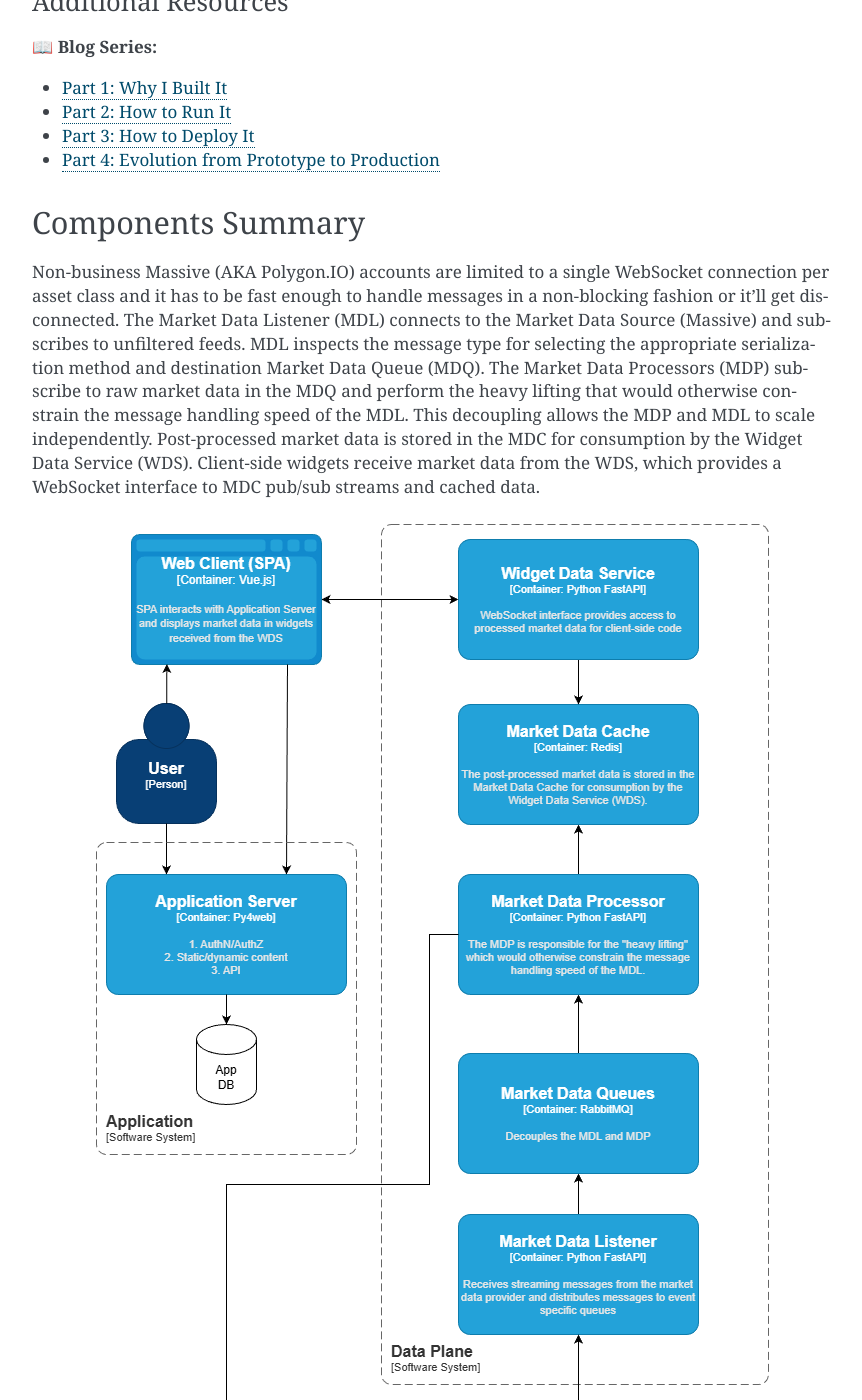
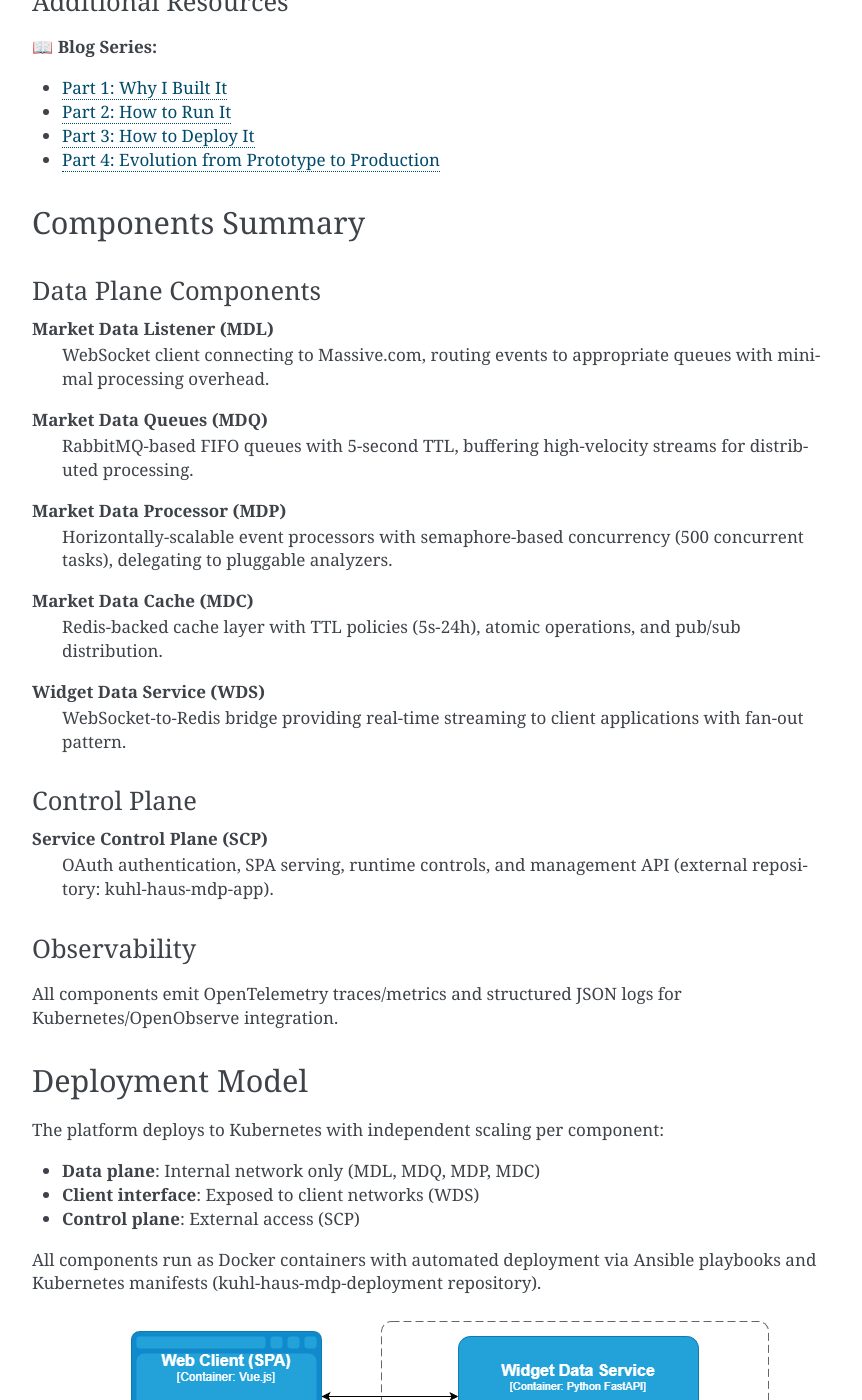
Before and after one commit to kuhl-haus/kuhl-haus-mdp, a Sphinx documentation site: the page built from docs/readme.rst, in a window 1280 px wide and 1400 px high, scrolled down 945 px. Shown: the whole window, without its empty margins (338-1200 px from the left). Built offline with Sphinx 7.4.7, drawn with Linux system fonts in a browser that asks for light colours; pages that are not in the unit, such as notebooks, are missing from menus; the version number is read from the project's files by our own code; some of the changed text lies outside the part shown.

Commit message:
Enhance docs with architecture & deployment
Add detailed Data Plane, Control Plane, Observability, and Deployment Model sections to README.md and README.rst, describing MDL, MDQ, MDP, MDC, WDS, and SCP components, scaling and deployment notes, and OpenTelemetry logging/metrics. Insert architecture.svg reference and move the Context Diagram figure in the RST; remove the old ASCII art diagram. Also update docs/index.rst to remove the separate Architecture entry. Files changed: README.md, README.rst, docs/index.rst.

```diff
--- a/README.rst
+++ b/README.rst
@@ -72,91 +72,53 @@ Additional Resources
 Components Summary
 ==================
 
-Non-business Massive (AKA Polygon.IO) accounts are limited to a single WebSocket connection per asset class and it has to be fast enough to handle messages in a non-blocking fashion or it'll get disconnected. The Market Data Listener (MDL) connects to the Market Data Source (Massive) and subscribes to unfiltered feeds. MDL inspects the message type for selecting the appropriate serialization method and destination Market Data Queue (MDQ). The Market Data Processors (MDP) subscribe to raw market data in the MDQ and perform the heavy lifting that would otherwise constrain the message handling speed of the MDL. This decoupling allows the MDP and MDL to scale independently. Post-processed market data is stored in the MDC for consumption by the Widget Data Service (WDS). Client-side widgets receive market data from the WDS, which provides a WebSocket interface to MDC pub/sub streams and cached data.
+
+Data Plane Components
+----------------------
+
+**Market Data Listener (MDL)**
+  WebSocket client connecting to Massive.com, routing events to appropriate queues with minimal processing overhead.
+
+**Market Data Queues (MDQ)**
+  RabbitMQ-based FIFO queues with 5-second TTL, buffering high-velocity streams for distributed processing.
+
+**Market Data Processor (MDP)**
+  Horizontally-scalable event processors with semaphore-based concurrency (500 concurrent tasks), delegating to pluggable analyzers.
+
+**Market Data Cache (MDC)**
+  Redis-backed cache layer with TTL policies (5s-24h), atomic operations, and pub/sub distribution.
+
+**Widget Data Service (WDS)**
+  WebSocket-to-Redis bridge providing real-time streaming to client applications with fan-out pattern.
+
+Control Plane
+-------------
+
+**Service Control Plane (SCP)**
+  OAuth authentication, SPA serving, runtime controls, and management API (external repository: kuhl-haus-mdp-app).
+
+Observability
+-------------
+
+All components emit OpenTelemetry traces/metrics and structured JSON logs for Kubernetes/OpenObserve integration.
+
+Deployment Model
+================
+
+The platform deploys to Kubernetes with independent scaling per component:
+
+- **Data plane**: Internal network only (MDL, MDQ, MDP, MDC)
+- **Client interface**: Exposed to client networks (WDS)
+- **Control plane**: External access (SCP)
+
+All components run as Docker containers with automated deployment via Ansible playbooks and Kubernetes manifests (kuhl-haus-mdp-deployment repository).
+
 
 .. figure:: Market_Data_Processing_C4.png
    :align: center
    :alt: Market Data Platform Context Diagram
 
    Market Data Platform Context Diagram
-
-
-
-::
-
-                      +---------------------------+
-                      |    Web Client (SPA)       |
-                      |   [Container: Vue.js]     |
-       +---------+    |                           |
-       |  User   |<-->| Displays market data from |
-       +---------+    | WDS, interacts with SCP   |
-                      +-------------+-------------+
-                                    |
-                                    v
-                      +---------------------------+
-                      | Service Control Plane     |
-                      |  [Container: Py4web]      |
-                      |                           |
-                      | 1. AuthN/AuthZ            |
-                      | 2. Static/dynamic content |
-                      | 3. Control plane          |
-                      | 4. API                    |
-                      +---------------------------+
-
-
-    Data Plane:
-    ───────────
-
-      +-----------------------------+
-      |  Widget Data Service        |<---- Client connections
-      | [Container: FastAPI]        |
-      |                             |
-      | WebSocket interface for     |
-      | processed market data       |
-      +-------------+---------------+
-                    |
-                    v
-      +-----------------------------+
-      |   Market Data Cache         |
-      |   [Container: Redis]        |
-      |                             |
-      | Stores processed data with  |
-      | TTL and pub/sub support     |
-      +-------------^---------------+
-                    |
-                    |
-      +-------------+---------------+
-      | Market Data Processor       |----------> Massive REST API
-      | [Container: FastAPI]        |            (snapshots, avg vol,
-      |                             |             free float, etc.)
-      | Analyzes and processes raw  |
-      | data via pluggable analyzers|
-      +-------------^---------------+
-                    |
-                    |
-      +-----------------------------+
-      |  Market Data Queues         |
-      |  [Container: RabbitMQ]      |
-      |                             |
-      | FIFO with 5s TTL, decouples |
-      | listener from processors    |
-      +-------------^---------------+
-                    |
-                    |
-      +-----------------------------+
-      | Market Data Listener        |
-      | [Container: FastAPI]        |
-      |                             |
-      | Routes WebSocket messages   |
-      | to event-specific queues    |
-      +-------------^---------------+
-                    |
-                    |
-                +---+----+
-                |Massive |
-                |WebSocket
-                +--------+
-
 
 
 Component Descriptions
--- a/docs/architecture.rst
+++ /dev/null
@@ -1,57 +0,0 @@
-============
-Architecture
-============
-
-Component Architecture
-======================
-
-The Kuhl Haus Market Data Platform follows a distributed microservices architecture with clear separation of concerns between data ingestion, processing, caching, and distribution layers.
-
-.. figure:: architecture.svg
-   :align: center
-   :alt: Market Data Platform Component Architecture
-
-   Market Data Platform Component Architecture
-
-Architecture Overview
-=====================
-
-Data Plane Components
-----------------------
-
-**Market Data Listener (MDL)**
-  WebSocket client connecting to Massive.com, routing events to appropriate queues with minimal processing overhead.
-
-**Market Data Queues (MDQ)**
-  RabbitMQ-based FIFO queues with 5-second TTL, buffering high-velocity streams for distributed processing.
-
-**Market Data Processor (MDP)**
-  Horizontally-scalable event processors with semaphore-based concurrency (500 concurrent tasks), delegating to pluggable analyzers.
-
-**Market Data Cache (MDC)**
-  Redis-backed cache layer with TTL policies (5s-24h), atomic operations, and pub/sub distribution.
-
-**Widget Data Service (WDS)**
-  WebSocket-to-Redis bridge providing real-time streaming to client applications with fan-out pattern.
-
-Control Plane
--------------
-
-**Service Control Plane (SCP)**
-  OAuth authentication, SPA serving, runtime controls, and management API (external repository: kuhl-haus-mdp-app).
-
-Observability
--------------
-
-All components emit OpenTelemetry traces/metrics and structured JSON logs for Kubernetes/OpenObserve integration.
-
-Deployment Model
-================
-
-The platform deploys to Kubernetes with independent scaling per component:
-
-- **Data plane**: Internal network only (MDL, MDQ, MDP, MDC)
-- **Client interface**: Exposed to client networks (WDS)
-- **Control plane**: External access (SCP)
-
-All components run as Docker containers with automated deployment via Ansible playbooks and Kubernetes manifests (kuhl-haus-mdp-deployment repository).
--- a/docs/index.rst
+++ b/docs/index.rst
@@ -30,7 +30,6 @@ Contents
    :maxdepth: 2
 
    Overview <readme>
-   Architecture <architecture>
    Module Reference <mdp/modules>
    Contributions & Help <contributing>
    License <license>
```
Also changed, not shown: README.md (+41 -2 lines).
